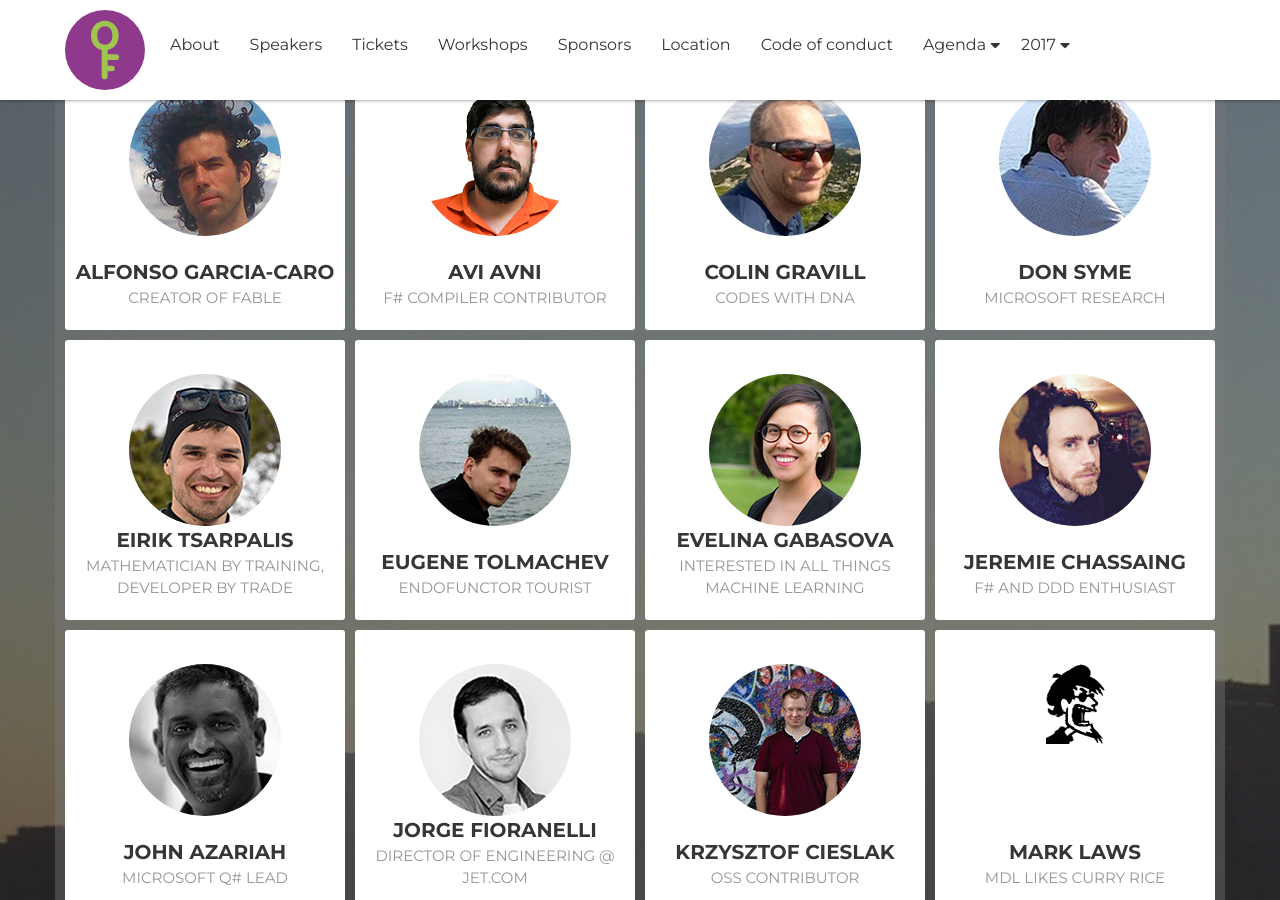
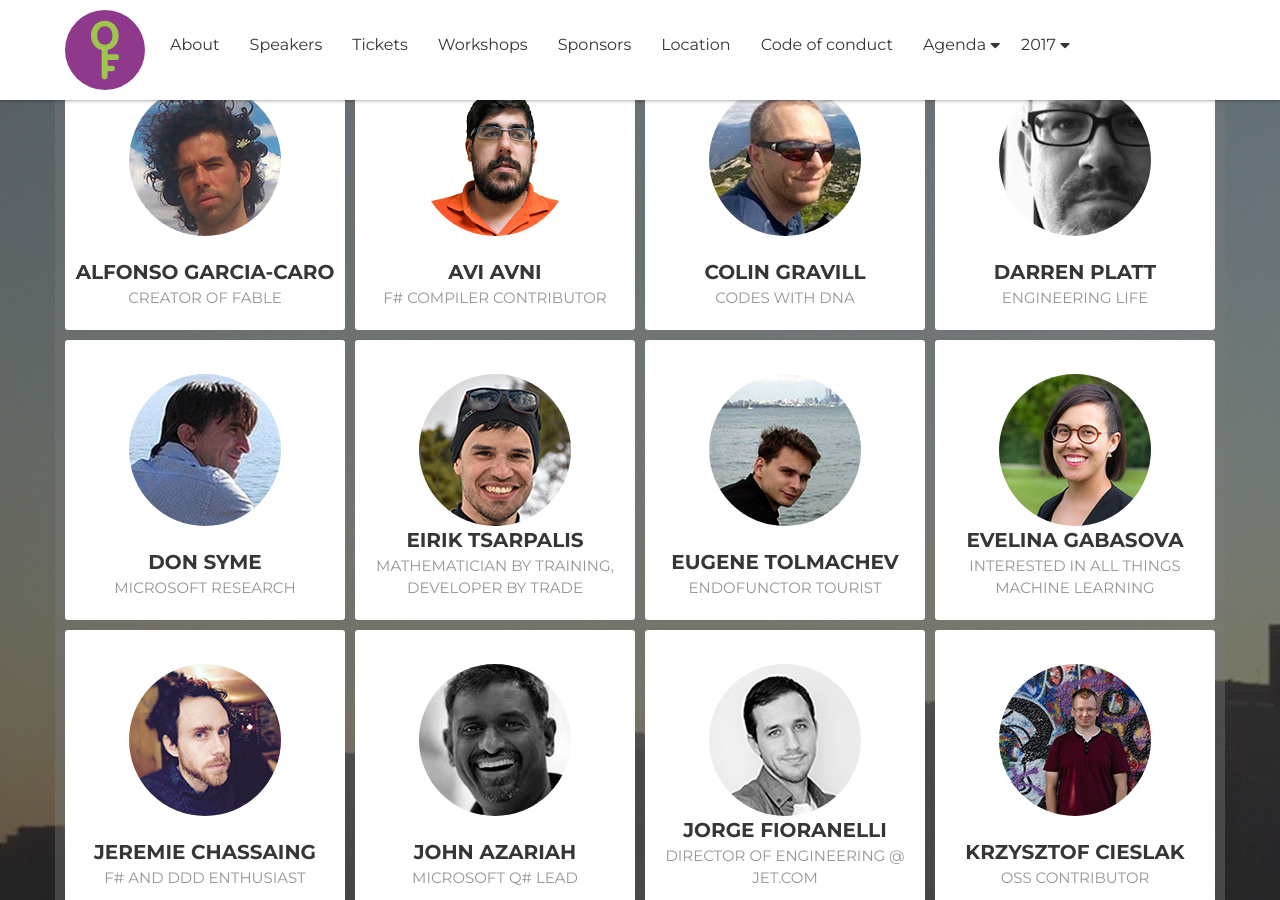
Before and after one commit to open-fsharp/open-fsharp.github.io, a Jekyll site: the page built from index.html, in a window 1280 px wide and 900 px high, scrolled down 1707 px. Built offline with Jekyll 4.4.1, drawn with Linux system fonts in a browser that asks for light colours; nearby versions of some CDN libraries; the list of posts is cut into pages by our own code; comment, search, counter and statistics services are not loaded.

Commit message:
add darren platt as speaker

```diff
--- a/index.html
+++ b/index.html
@@ -185,6 +185,25 @@
 								<ul class="social-media">
 									<li><a href="https://twitter.com/cgravill"><i class="fab fa-twitter"></i></a></li>
 									<li><a href="https://github.com/cgravill"><i class="fab fa-github-alt"></i></a></li>
+								</ul>
+							</div>
+						</div><!-- /.speaker-item -->
+					</div><!-- /.row -->
+				</div><!-- /.col-sm-6 col-md-3 -->
+
+				<div class="col-sm-6 col-md-3">
+					<div class="row">
+						<div class="speaker-item">
+							<div class="speaker-thumb">
+								<a href="#"><img src="{{ site.baseurl }}public/assets/speakers/2018/darren-platt.png" alt="Darren Platt"></a>
+							</div><!-- /.speaker-thumb -->
+							<div class="speaker-content">
+								<a href="#" class="speaker-name">DARREN PLATT</a>
+								<p class="designation">engineering life </p>
+							</div>
+							<div class="speaker-social">
+								<ul class="social-media">
+									<li><a href="https://twitter.com/dplattsf"><i class="fab fa-twitter"></i></a></li>
 								</ul>
 							</div>
 						</div><!-- /.speaker-item -->
```
Also changed, not shown: public/assets/speakers/2018/darren-platt.png (added).
